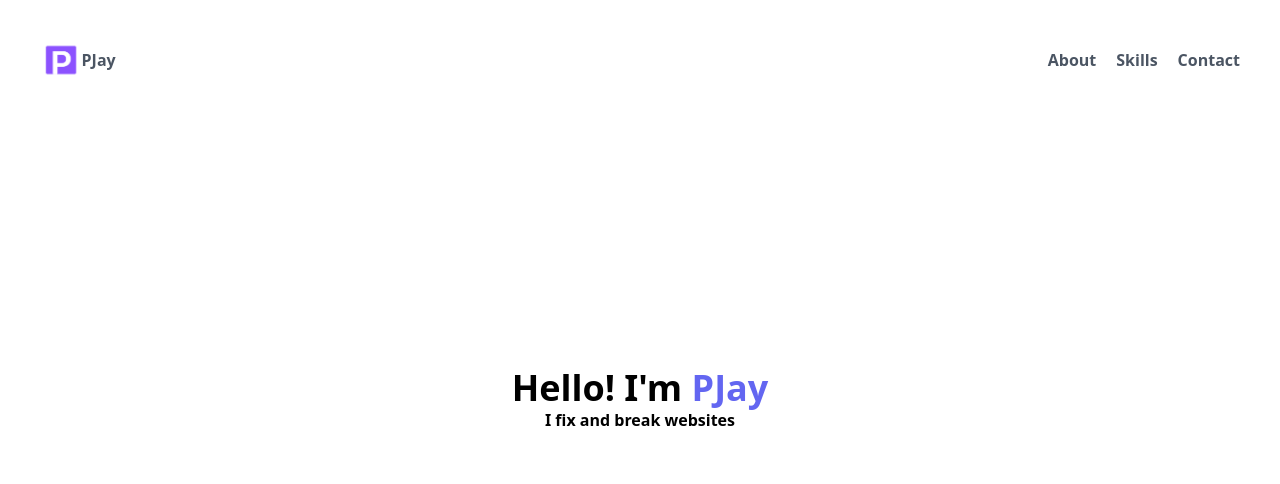
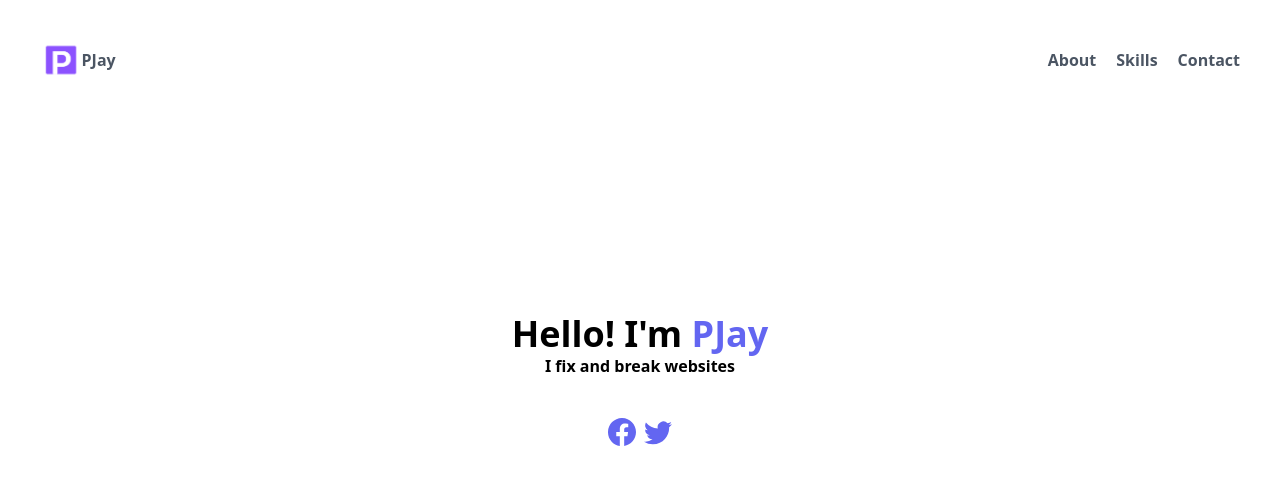
Before and after one commit to caesar2021/portfolio, a Vue app: page / in a window 1280 px wide. Shown: the top 484 px of the page. Built offline with nearby package versions, Linux system fonts and the light colour scheme.

Commit message:
add social links

```diff
--- a/src/components/Main.vue
+++ b/src/components/Main.vue
@@ -3,6 +3,11 @@
       <div class="max-w-sm w-full font-semibold text-center">
         <h3 class="text-4xl">Hello! I'm <span class="text-indigo-500 font-bold">PJay</span></h3>
         <p>I fix and break websites</p>
+        <pjay-socials/>
       </div>
     </main>
 </template>
+
+<script setup>
+	import PjaySocials from '@/components/Socials.vue'
+</script>
--- /dev/null
+++ b/src/components/Socials.vue
@@ -0,0 +1,10 @@
+<template>
+	<div class="flex justify-center text-indigo-500 gap-2 py-10">
+		<a href="//facebook.com" target="_blank">
+			<svg class="fill-current h-7" xmlns="http://www.w3.org/2000/svg" fill="currentColor" viewBox="0 0 16 16"><path d="M16 8.049c0-4.446-3.582-8.05-8-8.05C3.58 0-.002 3.603-.002 8.05c0 4.017 2.926 7.347 6.75 7.951v-5.625h-2.03V8.05H6.75V6.275c0-2.017 1.195-3.131 3.022-3.131.876 0 1.791.157 1.791.157v1.98h-1.009c-.993 0-1.303.621-1.303 1.258v1.51h2.218l-.354 2.326H9.25V16c3.824-.604 6.75-3.934 6.75-7.951z"/></svg>
+		</a>
+		<a href="//twitter.com" target="_blank">
+			<svg class="fill-current h-7" xmlns="http://www.w3.org/2000/svg" fill="currentColor" viewBox="0 0 16 16"><path d="M5.026 15c6.038 0 9.341-5.003 9.341-9.334 0-.14 0-.282-.006-.422A6.685 6.685 0 0 0 16 3.542a6.658 6.658 0 0 1-1.889.518 3.301 3.301 0 0 0 1.447-1.817 6.533 6.533 0 0 1-2.087.793A3.286 3.286 0 0 0 7.875 6.03a9.325 9.325 0 0 1-6.767-3.429 3.289 3.289 0 0 0 1.018 4.382A3.323 3.323 0 0 1 .64 6.575v.045a3.288 3.288 0 0 0 2.632 3.218 3.203 3.203 0 0 1-.865.115 3.23 3.23 0 0 1-.614-.057 3.283 3.283 0 0 0 3.067 2.277A6.588 6.588 0 0 1 .78 13.58a6.32 6.32 0 0 1-.78-.045A9.344 9.344 0 0 0 5.026 15z"/></svg>
+		</a>
+	</div>
+</template>
```
